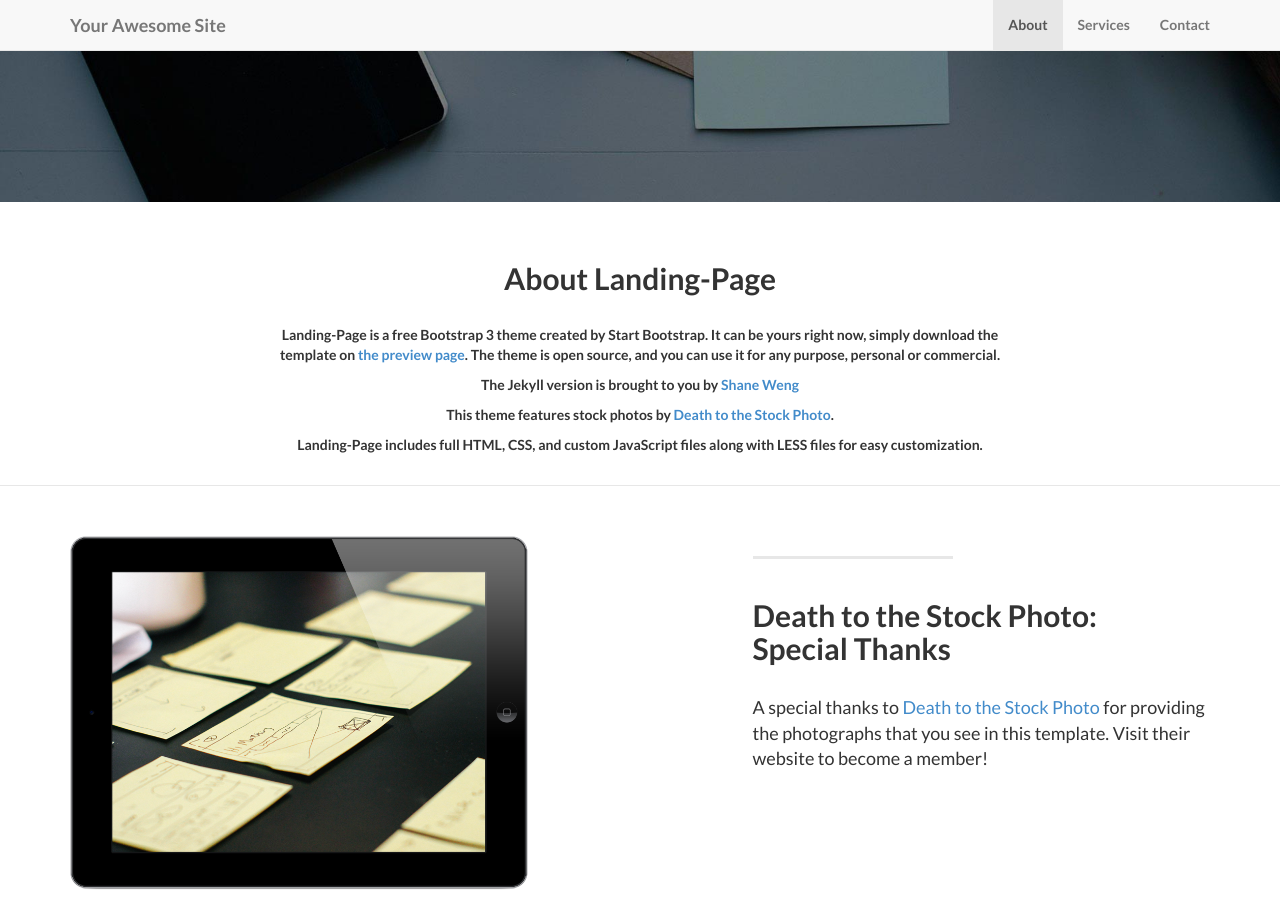
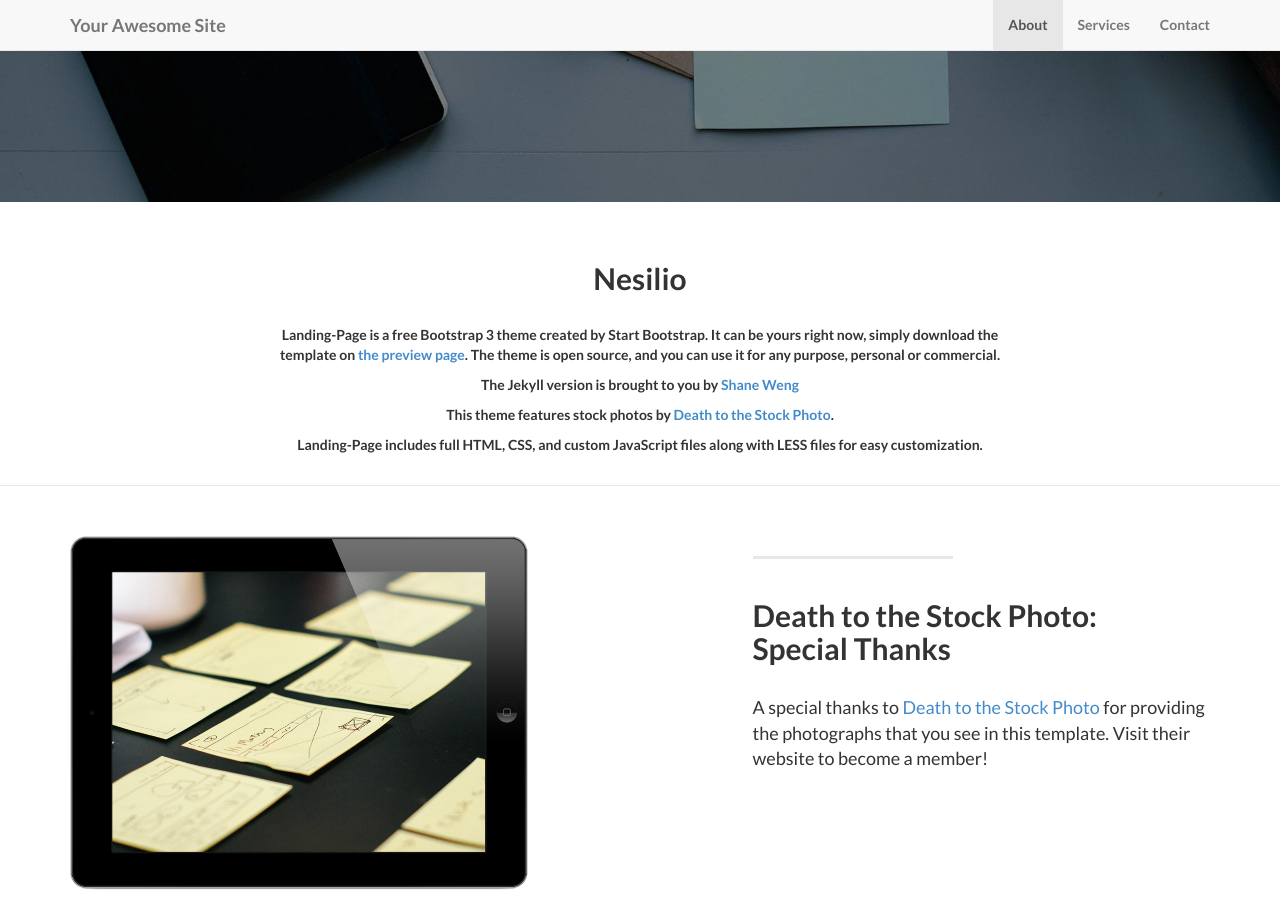
Before and after one commit to nesio/website, a Jekyll site: the page built from index.html, in a window 1280 px wide and 900 px high, scrolled down 575 px. Built offline with Jekyll 4.4.1, drawn with Linux system fonts in a browser that asks for light colours; nearby versions of some CDN libraries; library files that are not in the unit come from our copies.

Commit message:
first mod

```diff
--- a/_includes/about.html
+++ b/_includes/about.html
@@ -3,7 +3,7 @@
         <div class="row">
             <div class="col-lg-8 col-lg-offset-2">
               <br/><br/>
-              <h2>About Landing-Page</h2>
+              <h2>Nesilio</h2>
               <br/>
                 <p>Landing-Page is a free Bootstrap 3 theme created by Start Bootstrap. It can be yours right now, simply download the template on <a href="http://startbootstrap.com/template-overviews/landing-page/">the preview page</a>. The theme is open source, and you can use it for any purpose, personal or commercial.</p>
                 <p>The Jekyll version is brought to you by <a href="https://github.com/swcool">Shane Weng</a></p>
```
